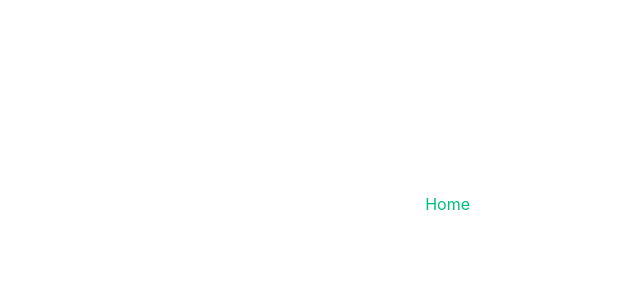
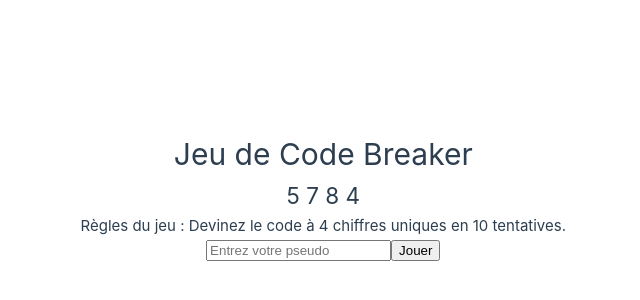
Before and after one commit to 4n0m4lie/mastermind, a Vue app: page /home in a window 1280 px wide. Before the commit this address had no page. Shown: the part 204-504 px from the top of the page, without its empty margins (74-714 px from the left). Built offline with nearby package versions, Linux system fonts and the light colour scheme.

Commit message:
exo 2 ( pas fini )

```diff
--- a/src/App.vue
+++ b/src/App.vue
@@ -3,14 +3,6 @@ import { RouterLink, RouterView } from 'vue-router'
 </script>
 
 <template>
-  <header>
-    <div class="wrapper">
-      <nav>
-        <RouterLink to="/">Home</RouterLink>
-      </nav>
-    </div>
-  </header>
-
   <RouterView />
 </template>
 
--- a/src/router/index.js
+++ b/src/router/index.js
@@ -1,15 +1,38 @@
 import { createRouter, createWebHistory } from 'vue-router'
 import HomeView from '../views/HomeView.vue'
+import { ref } from 'vue';
+import Game from "@/views/Game.vue";
+import Stats from "@/views/Stats.vue";
+
+const isAuthenticated = ref(false); // État pour vérifier si l'utilisateur a renseigné son pseudo
 
 const router = createRouter({
   history: createWebHistory(import.meta.env.BASE_URL),
   routes: [
     {
       path: '/',
-      name: 'home',
-      component: HomeView,
+      redirect:'/home'
     },
+    {
+      path: '/home',
+      name: 'Home',
+      component: HomeView },
+    { path: '/game',
+      name: 'Game',
+      component: Game },
+    { path: '/stats',
+      name: 'Stats',
+      component: Stats }
   ],
-})
+});
+
+router.beforeEach((to, from, next) => {
+  // Vérifier si l'utilisateur est authentifié pour accéder à /game et /stats
+  if ((to.path === '/game' || to.path === '/stats') && !isAuthenticated.value) {
+    next('/home'); // Rediriger vers la page d'accueil si l'utilisateur n'est pas authentifié
+  } else {
+    next();
+  }
+});
 
 export default router
--- /dev/null
+++ b/src/services/game.js
@@ -0,0 +1,19 @@
+// services/game.js
+import { ref } from 'vue';
+
+export function useGame() {
+  const code = ref('');
+
+  const generateCode = () => {
+    const digits = [];
+    while (digits.length < 4) {
+      const randomDigit = Math.floor(Math.random() * 10);
+      if (!digits.includes(randomDigit)) {
+        digits.push(randomDigit);
+      }
+    }
+    code.value = digits.join(' ');
+  };
+
+  return { code, generateCode };
+}
--- /dev/null
+++ b/src/views/Game.vue
@@ -0,0 +1,11 @@
+<script setup>
+
+</script>
+
+<template>
+  <p>bidule</p>
+</template>
+
+<style scoped>
+
+</style>
--- a/src/views/HomeView.vue
+++ b/src/views/HomeView.vue
@@ -1,9 +1,57 @@
 <script setup>
-import TheWelcome from '../components/TheWelcome.vue'
+import { ref, onMounted, onBeforeUnmount } from 'vue';
+import { useGame } from '../services/game';
+import router from "@/router/index.js";
+
+const { code, generateCode } = useGame();
+const pseudo = ref('');
+let intervalId = null;
+
+const submitPseudo = () => {
+  // Logique pour gérer le pseudo (par exemple, le stocker ou le rediriger vers une autre route)
+  console.log(`Pseudo: ${pseudo.value}`);
+  router.push('/game');
+};
+
+onMounted(() => {
+  generateCode();
+  intervalId = setInterval(generateCode, 2000); // Générer un nouveau code toutes les 2 secondes
+});
+
+onBeforeUnmount(() => {
+  clearInterval(intervalId); // Nettoyer l'intervalle en quittant la vue
+});
 </script>
 
 <template>
-  <main>
-    <TheWelcome />
-  </main>
+  <div class="home">
+    <header>
+      <h1>Jeu de Code Breaker</h1>
+      <h2>{{ code }}</h2>
+    </header>
+    <p>Règles du jeu : Devinez le code à 4 chiffres uniques en 10 tentatives.</p>
+    <form @submit.prevent="submitPseudo">
+      <input v-model="pseudo" placeholder="Entrez votre pseudo" required />
+      <button type="submit">Jouer</button>
+    </form>
+  </div>
 </template>
+
+<style scoped>
+.home {
+  text-align: center;
+}
+
+header h1 {
+  animation: fadeIn 2s;
+}
+
+@keyframes fadeIn {
+  from {
+    opacity: 0;
+  }
+  to {
+    opacity: 1;
+  }
+}
+</style>
--- /dev/null
+++ b/src/views/Stats.vue
@@ -0,0 +1,11 @@
+<script setup>
+
+</script>
+
+<template>
+<p>truc</p>
+</template>
+
+<style scoped>
+
+</style>
```
